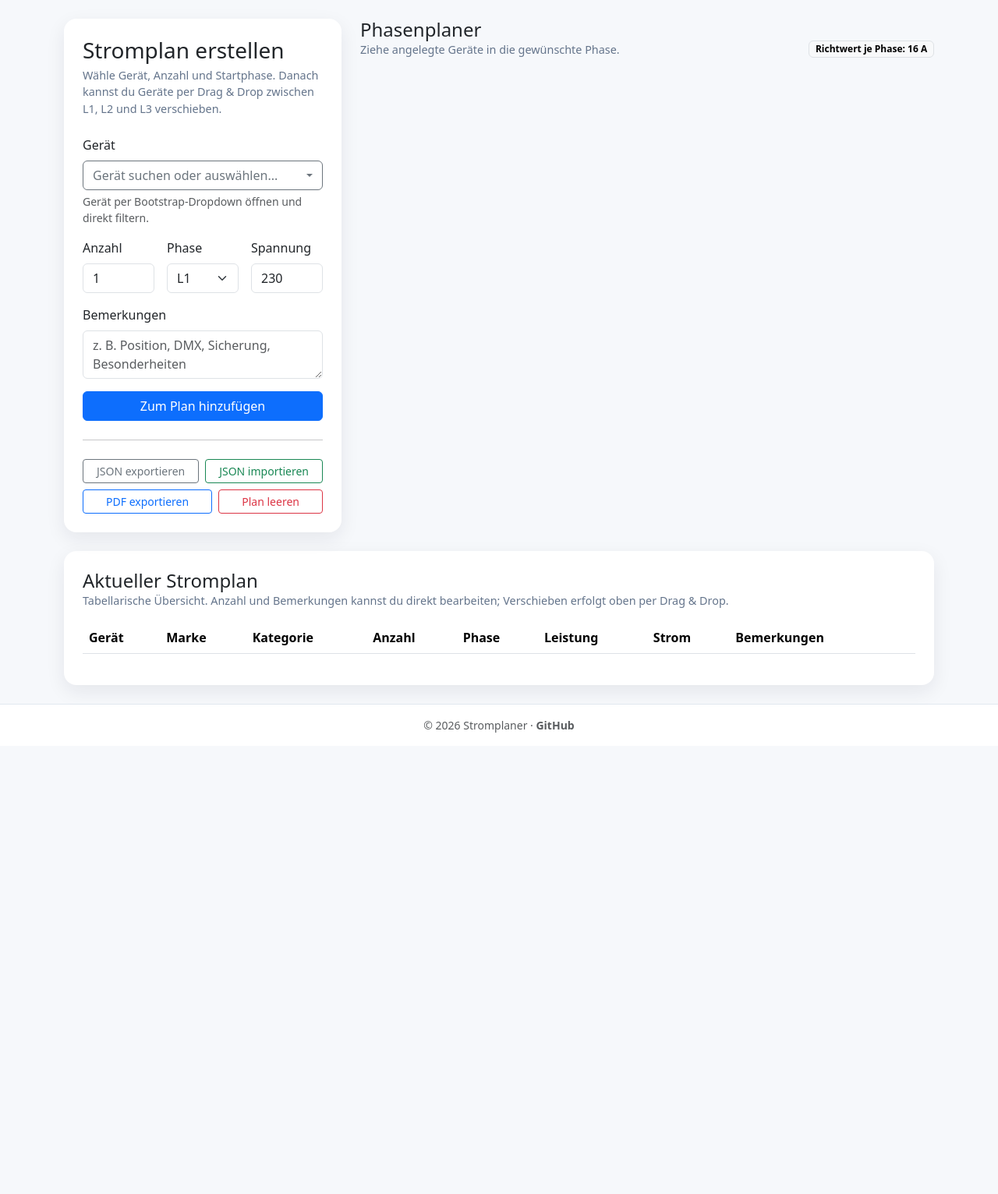
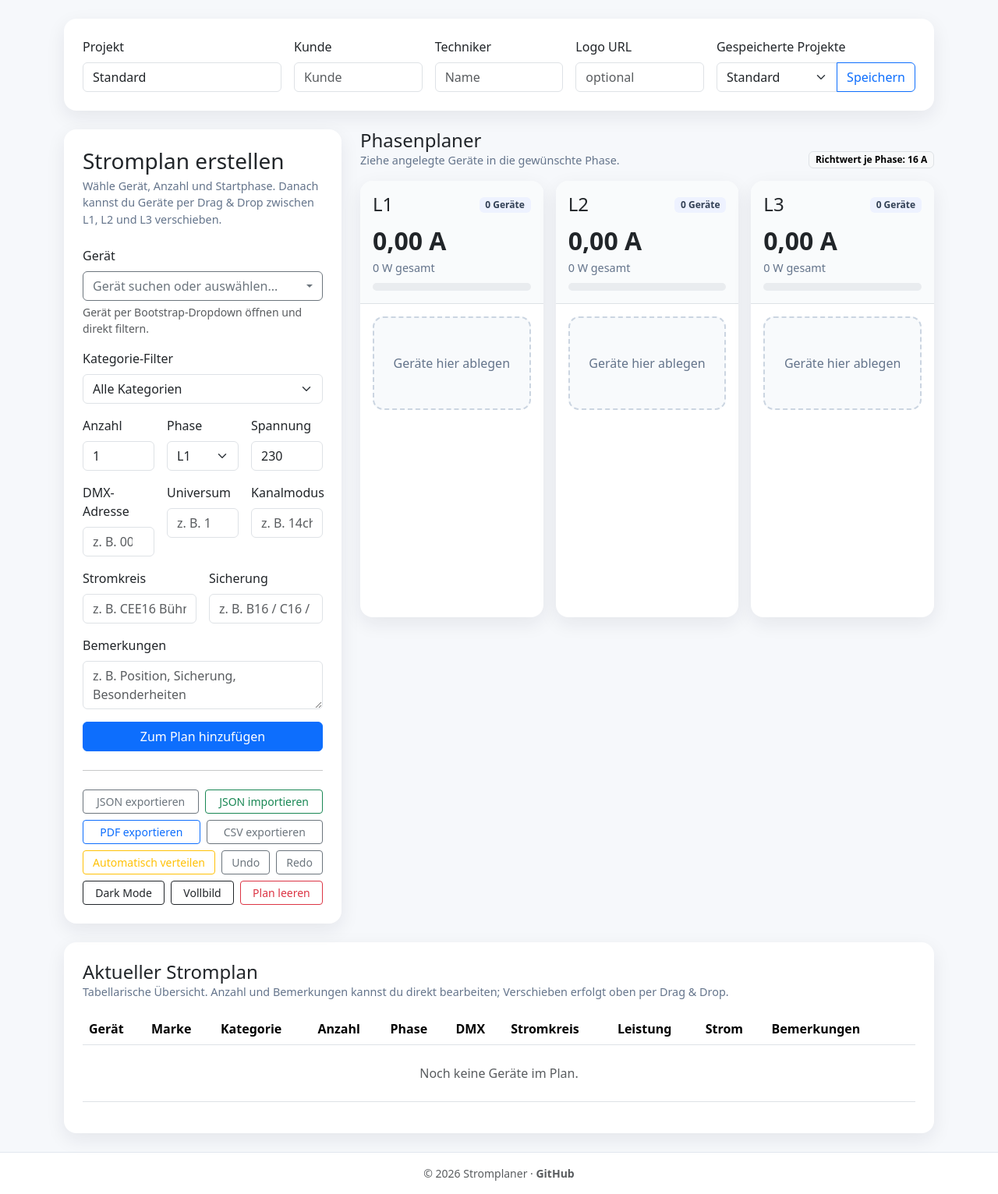
Before and after one commit to Wiwaltill/power-planner, a PHP site: page / in a window 1280 px wide. Shown: the part 56-1588 px from the top of the page at 78% size. Before the commit the page ends 996 px from the top, so only its background shows below. Run offline with PHP 8.4, Linux system fonts and the light colour scheme; lists and menus that the app fills with data are empty.

Commit message:
Update index.php

```diff
--- a/index.php
+++ b/index.php
@@ -6,6 +6,33 @@
 ?>
 
 <main class="container py-4 flex-grow-1">
+  <div class="card p-3 p-md-4 mb-4">
+    <div class="row g-3 align-items-end">
+      <div class="col-md-3">
+        <label class="form-label">Projekt</label>
+        <input class="form-control" id="projectName" placeholder="z. B. Festival Hauptbühne">
+      </div>
+      <div class="col-md-2">
+        <label class="form-label">Kunde</label>
+        <input class="form-control" id="projectClient" placeholder="Kunde">
+      </div>
+      <div class="col-md-2">
+        <label class="form-label">Techniker</label>
+        <input class="form-control" id="projectTechnician" placeholder="Name">
+      </div>
+      <div class="col-md-2">
+        <label class="form-label">Logo URL</label>
+        <input class="form-control" id="projectLogo" placeholder="optional">
+      </div>
+      <div class="col-md-3">
+        <label class="form-label">Gespeicherte Projekte</label>
+        <div class="input-group">
+          <select class="form-select" id="projectSelect"></select>
+          <button class="btn btn-outline-primary" id="saveProject" type="button">Speichern</button>
+        </div>
+      </div>
+    </div>
+  </div>
   <div class="row g-4">
     <div class="col-lg-4">
       <div class="card p-4 sticky-lg-top planner-form-card">
@@ -27,6 +54,10 @@
             <input type="hidden" id="deviceSelect" required>
             <div class="form-text" id="deviceSearchInfo">Gerät per Bootstrap-Dropdown öffnen und direkt filtern.</div>
           </div>
+          <div class="col-12">
+            <label class="form-label">Kategorie-Filter</label>
+            <select class="form-select" id="categoryFilter"><option value="">Alle Kategorien</option></select>
+          </div>
           <div class="col-md-4">
             <label class="form-label">Anzahl</label>
             <input type="number" class="form-control" id="quantity" min="1" value="1" required>
@@ -43,9 +74,29 @@
             <label class="form-label">Spannung</label>
             <input type="number" class="form-control" id="voltage" value="230" min="1" required>
           </div>
+          <div class="col-md-4">
+            <label class="form-label">DMX-Adresse</label>
+            <input type="number" class="form-control" id="dmxAddress" min="1" max="512" placeholder="z. B. 001">
+          </div>
+          <div class="col-md-4">
+            <label class="form-label">Universum</label>
+            <input type="number" class="form-control" id="dmxUniverse" min="1" placeholder="z. B. 1">
+          </div>
+          <div class="col-md-4">
+            <label class="form-label">Kanalmodus</label>
+            <input class="form-control" id="channelMode" placeholder="z. B. 14ch">
+          </div>
+          <div class="col-md-6">
+            <label class="form-label">Stromkreis</label>
+            <input class="form-control" id="circuit" placeholder="z. B. CEE16 Bühne L">
+          </div>
+          <div class="col-md-6">
+            <label class="form-label">Sicherung</label>
+            <input class="form-control" id="fuse" placeholder="z. B. B16 / C16 / C32">
+          </div>
           <div class="col-12">
             <label class="form-label">Bemerkungen</label>
-            <textarea class="form-control" id="remarks" rows="2" placeholder="z. B. Position, DMX, Sicherung, Besonderheiten"></textarea>
+            <textarea class="form-control" id="remarks" rows="2" placeholder="z. B. Position, Sicherung, Besonderheiten"></textarea>
           </div>
           <div class="col-12">
             <button class="btn btn-primary w-100" type="submit">Zum Plan hinzufügen</button>
@@ -57,6 +108,12 @@
           <button class="btn btn-outline-secondary btn-sm flex-fill" id="exportJson" type="button">JSON exportieren</button>
           <button class="btn btn-outline-success btn-sm flex-fill" id="importJson" type="button">JSON importieren</button>
           <button class="btn btn-outline-primary btn-sm flex-fill" id="exportPdf" type="button">PDF exportieren</button>
+          <button class="btn btn-outline-secondary btn-sm flex-fill" id="exportCsv" type="button">CSV exportieren</button>
+          <button class="btn btn-outline-warning btn-sm flex-fill" id="autoDistribute" type="button">Automatisch verteilen</button>
+          <button class="btn btn-outline-secondary btn-sm flex-fill" id="undoPlan" type="button">Undo</button>
+          <button class="btn btn-outline-secondary btn-sm flex-fill" id="redoPlan" type="button">Redo</button>
+          <button class="btn btn-outline-dark btn-sm flex-fill" id="toggleDarkMode" type="button">Dark Mode</button>
+          <button class="btn btn-outline-dark btn-sm flex-fill" id="toggleFullscreen" type="button">Vollbild</button>
           <button class="btn btn-outline-danger btn-sm flex-fill" id="clearPlan" type="button">Plan leeren</button>
           <input type="file" id="importJsonFile" accept="application/json,.json" class="d-none">
         </div>
@@ -86,7 +143,7 @@
       <table class="table table-hover align-middle">
         <thead>
           <tr>
-            <th>Gerät</th><th>Marke</th><th>Kategorie</th><th>Anzahl</th><th>Phase</th><th>Leistung</th><th>Strom</th><th>Bemerkungen</th><th></th>
+            <th>Gerät</th><th>Marke</th><th>Kategorie</th><th>Anzahl</th><th>Phase</th><th>DMX</th><th>Stromkreis</th><th>Leistung</th><th>Strom</th><th>Bemerkungen</th><th></th>
           </tr>
         </thead>
         <tbody id="planRows"></tbody>
@@ -113,7 +170,7 @@
     <h2>Gesamtliste</h2>
     <table class="print-table">
       <thead>
-        <tr><th>Gerät</th><th>Marke</th><th>Kategorie</th><th>Anzahl</th><th>Phase</th><th>Leistung</th><th>Strom</th><th>Bemerkungen</th></tr>
+        <tr><th>Gerät</th><th>Marke</th><th>Kategorie</th><th>Anzahl</th><th>Phase</th><th>DMX</th><th>Stromkreis</th><th>Leistung</th><th>Strom</th><th>Bemerkungen</th></tr>
       </thead>
       <tbody id="printRows"></tbody>
     </table>
```
